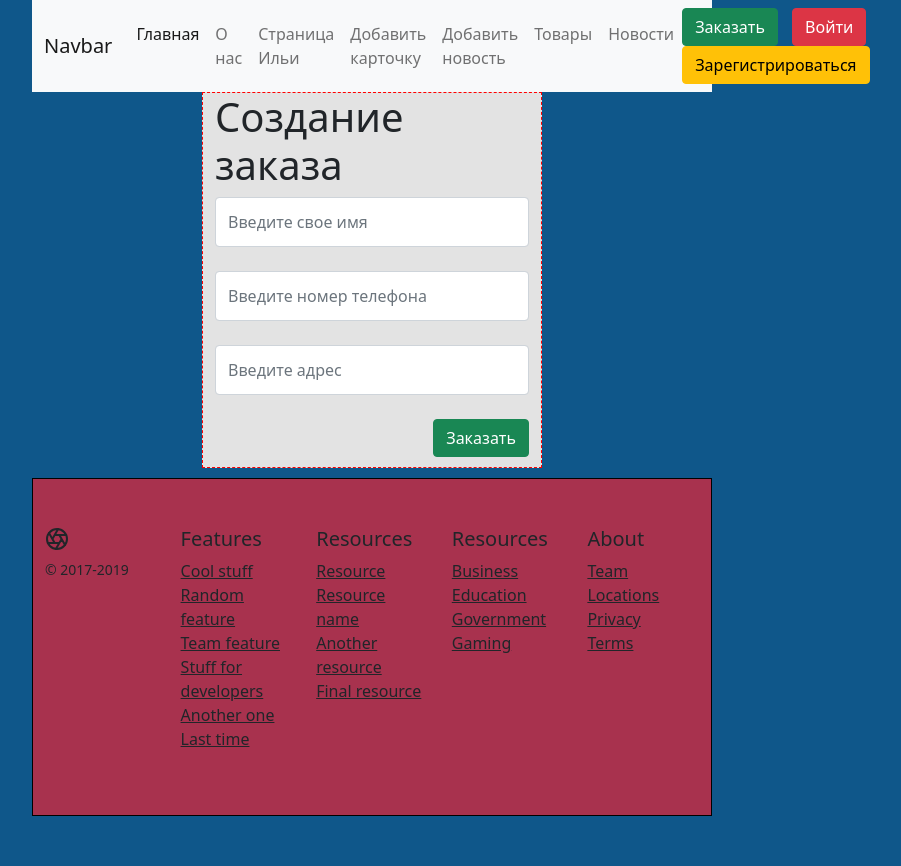
After one commit to Xunil1/FLASK_2.0, a Flask app: page /order in a window 1280 px wide. The commit adds this page. Shown: the whole page, without its empty margins (268-1169 px from the left). Run offline with Flask 2, Linux system fonts and the light colour scheme.

Commit message:
Добавление кнопки заказа

```diff
--- a/main.py
+++ b/main.py
@@ -51,6 +51,18 @@ class User(db.Model):
 
     def __repr__(self):
         return '<User %r>' % self.id
+
+
+class User_order(db.Model):
+    id = db.Column(db.Integer, primary_key=True)
+    name = db.Column(db.String(300), nullable=False)
+    phone = db.Column(db.String(300), nullable=False)
+    address = db.Column(db.String(300), nullable=False)
+    time = db.Column(db.DateTime, default=datetime.utcnow)
+
+
+    def __repr__(self):
+        return '<User_order %r>' % self.id
 
 
 @app.route("/")
@@ -236,5 +248,23 @@ def login():
         return render_template("login.html")
 
 
+@app.route("/order", methods=['POST', 'GET'])
+def order():
+    if request.method == 'POST':
+        name = request.form['name']
+        phone = request.form['phone']
+        address = request.form['address']
+        user_order = User_order(name=name, phone=phone, address=address)
+
+        try:
+            db.session.add(user_order)
+            db.session.commit()
+            return redirect('/')
+        except:
+            return "При создании заказа произошла ошибка"
+    else:
+        return render_template("order.html")
+
+
 if __name__ == "__main__":
     app.run(debug=True)
--- a/templates/base.html
+++ b/templates/base.html
@@ -1,5 +1,5 @@
 <!doctype html>
-<html lang="en">
+<html lang="ru">
 <head>
     <meta charset="UTF-8">
     <meta name="viewport"
@@ -43,8 +43,9 @@
         </ul>
     </div>
     <div class="log_buttons">
-        <a class="btn btn-danger" href="/login">Войти</a>
-        <a class="btn btn-warning" href="/register">Зарегистрироваться</a>
+        <a class="btn btn-success" style="margin-right: 10px" href="/order">Заказать</a>
+        <a class="btn btn-danger" style="margin-right: 10px" href="/login">Войти</a>
+        <a class="btn btn-warning" style="margin-right: 10px" href="/register">Зарегистрироваться</a>
     </div>
   </div>
 </nav>
--- /dev/null
+++ b/templates/order.html
@@ -0,0 +1,19 @@
+{%extends "base.html"%}
+
+{%block title%}
+    Создание заказа
+{%endblock%}
+
+{%block body%}
+    <div class="container" style="border: 1px dashed red; background: #e3e3e3; width: 50%;">
+        <h1>Создание заказа</h1>
+        <form method="post">
+            <input type="text" class="form-control" name="name" id="name" style="height: 50px" placeholder="Введите свое имя"><br>
+            <input type="text" class="form-control" name="phone" id="phone" style="height: 50px" placeholder="Введите номер телефона"><br>
+            <input type="text" class="form-control" name="address" id="address" style="height: 50px" placeholder="Введите адрес"><br>
+            <div align="right">
+                <input type="submit" class="btn btn-success" style="margin-bottom: 10px" value="Заказать">
+            </div>
+        </form>
+    </div>
+{%endblock%}
```
